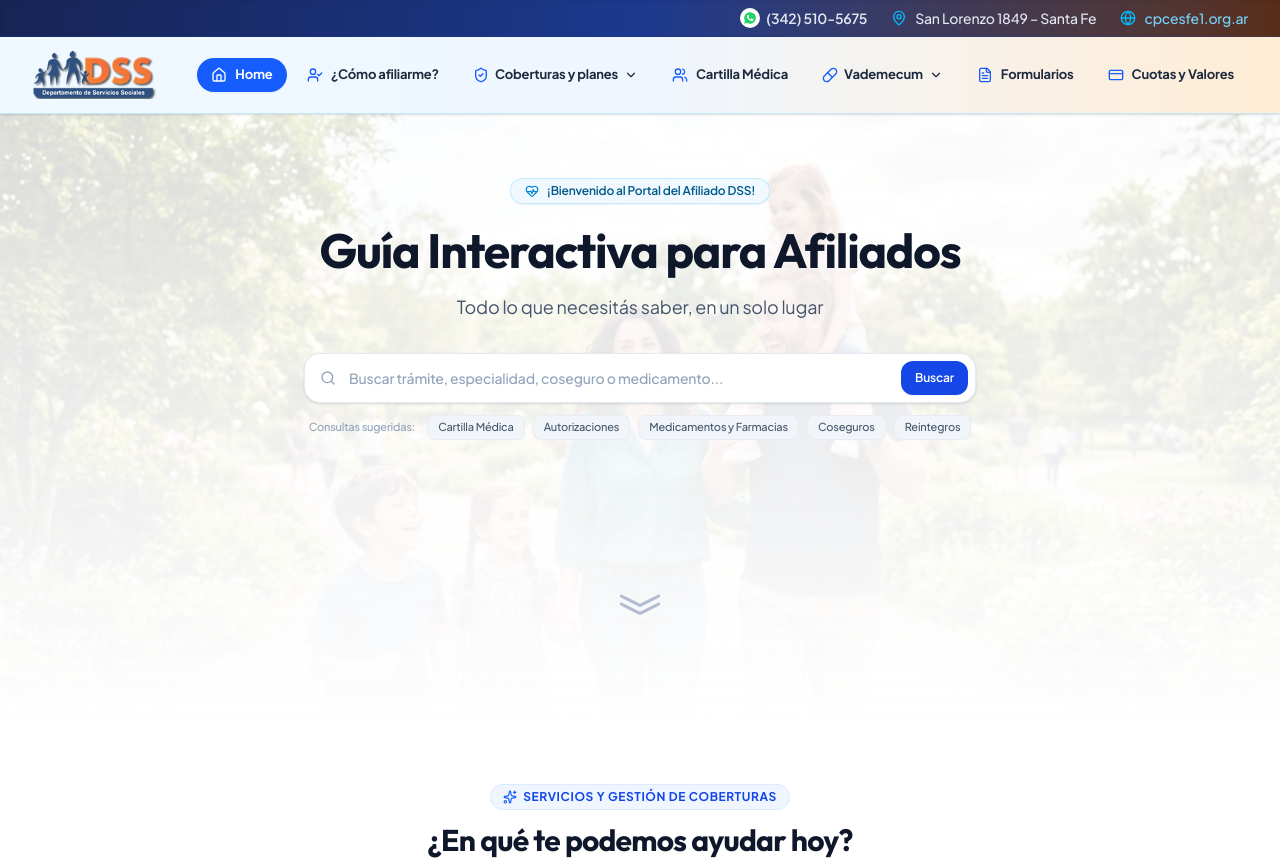
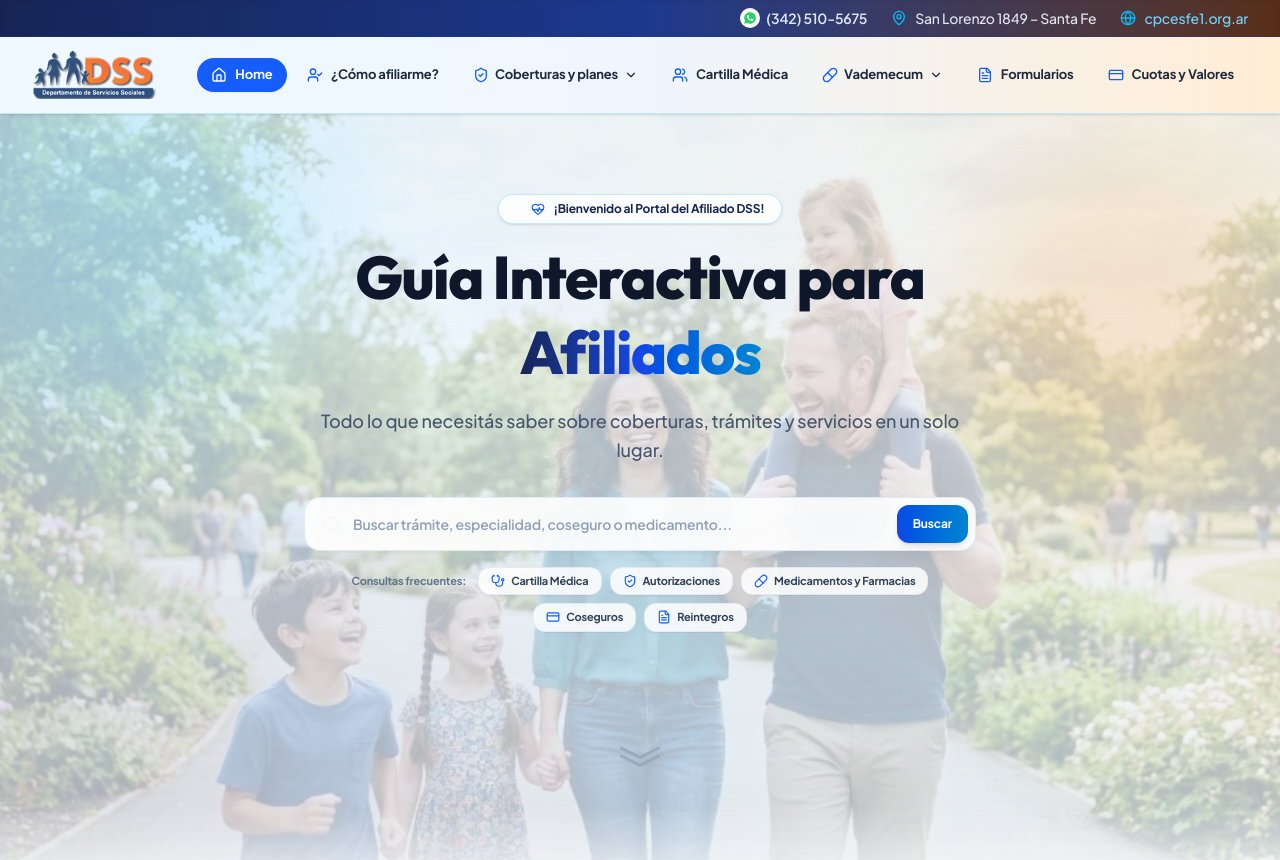
Before and after one commit to KarimServin/guia-interactiva-dss, a Next.js app: page / in a window 1280 px wide. Shown: the top 860 px of the page. Built offline with nearby package versions, Linux system fonts and the light colour scheme.

Commit message:
Upgrade HeroSection with rich color gradient overlay and glassmorphism styling

```diff
--- a/src/components/HeroSection.tsx
+++ b/src/components/HeroSection.tsx
@@ -1,7 +1,7 @@
 "use client";
 
 import React, { useState } from 'react';
-import { ShieldCheck, UserCheck, Users, Search, CreditCard, Sparkles, ArrowRight, ChevronDown, ChevronsDown, HeartPulse, Stethoscope, Pill, FileText } from 'lucide-react';
+import { Search, HeartPulse, Sparkles, ChevronRight, ShieldCheck, Stethoscope, Pill, FileText, CreditCard } from 'lucide-react';
 
 interface HeroSectionProps {
   searchQuery: string;
@@ -16,97 +16,103 @@ export const HeroSection: React.FC<HeroSectionProps> = ({
   onOpenCredential,
   onSelectCard,
 }) => {
-  const [openCard, setOpenCard] = useState<string | null>(null);
-
-  const toggleCard = (cardId: string) => {
-    setOpenCard(prev => prev === cardId ? null : cardId);
-  };
-
   const quickFilters = [
-    { label: 'Cartilla Médica', query: 'cartilla' },
-    { label: 'Autorizaciones', query: 'autorizar' },
-    { label: 'Medicamentos y Farmacias', query: 'farmacia' },
-    { label: 'Coseguros', query: 'coseguro' },
-    { label: 'Reintegros', query: 'reembolso' },
+    { label: 'Cartilla Médica', query: 'cartilla', icon: Stethoscope },
+    { label: 'Autorizaciones', query: 'autorizar', icon: ShieldCheck },
+    { label: 'Medicamentos y Farmacias', query: 'farmacia', icon: Pill },
+    { label: 'Coseguros', query: 'coseguro', icon: CreditCard },
+    { label: 'Reintegros', query: 'reembolso', icon: FileText },
   ];
 
   return (
-    <div className="py-12 sm:py-16 px-4 sm:px-6 lg:px-8 relative z-10">
-      {/* Subtle Background Image with Fade-Out Mask */}
+    <div className="relative overflow-hidden py-14 sm:py-20 px-4 sm:px-6 lg:px-8 z-10 bg-gradient-to-b from-sky-50/90 via-blue-50/50 to-slate-50">
+      {/* Background Hero Image with Soft Dual Overlay */}
       <div
-        className="absolute inset-0 z-0 opacity-15 bg-cover bg-center bg-no-repeat pointer-events-none"
+        className="absolute inset-0 z-0 opacity-25 bg-cover bg-center bg-no-repeat pointer-events-none mix-blend-multiply"
         style={{
           backgroundImage: "url('/hero-bg.webp')",
           backgroundPosition: "center 30%",
-          WebkitMaskImage: "linear-gradient(to bottom, rgba(0,0,0,1) 0%, rgba(0,0,0,0.5) 50%, rgba(0,0,0,0) 100%)",
-          maskImage: "linear-gradient(to bottom, rgba(0,0,0,1) 0%, rgba(0,0,0,0.5) 50%, rgba(0,0,0,0) 100%)"
         }}
-      ></div>
+      />
 
-      <div className="max-w-7xl mx-auto relative z-10">
+      {/* Rich Institutional Color Overlays for Depth & Elegance */}
+      <div className="absolute inset-0 z-0 bg-gradient-to-tr from-blue-900/10 via-sky-500/5 to-amber-500/10 pointer-events-none" />
+      <div className="absolute inset-x-0 bottom-0 h-24 bg-gradient-to-t from-slate-50 to-transparent pointer-events-none" />
+
+      {/* Decorative Ambient Light Orbs */}
+      <div className="pointer-events-none absolute -top-20 -left-20 w-96 h-96 rounded-full bg-sky-300/30 blur-3xl" />
+      <div className="pointer-events-none absolute top-10 right-0 w-80 h-80 rounded-full bg-orange-300/25 blur-3xl" />
+
+      <div className="max-w-4xl mx-auto relative z-10">
         {/* Main Title & Subtitle */}
         <div className="text-center max-w-3xl mx-auto mb-8">
-          <div className="inline-flex items-center gap-2 px-3.5 py-1 bg-sky-50 border border-sky-200/80 text-sky-800 text-xs font-semibold mb-4 rounded-full shadow-2xs">
-            <HeartPulse className="w-3.5 h-3.5 text-sky-600 animate-pulse" />
+          <div className="inline-flex items-center gap-2 px-4 py-1.5 bg-white/85 backdrop-blur-md border border-sky-200/80 text-blue-950 text-xs font-bold mb-4 rounded-full shadow-sm">
+            <span className="w-2 h-2 rounded-full bg-emerald-500 animate-ping" />
+            <HeartPulse className="w-3.5 h-3.5 text-blue-600" />
             <span>¡Bienvenido al Portal del Afiliado DSS!</span>
           </div>
-          <h1 className="font-heading text-3xl sm:text-5xl font-bold text-slate-900 tracking-tight leading-tight mb-3">
-            Guía Interactiva para Afiliados
+
+          <h1 className="font-heading text-3xl sm:text-5xl lg:text-6xl font-extrabold tracking-tight leading-tight mb-4 text-slate-900">
+            Guía Interactiva para <span className="bg-gradient-to-r from-blue-950 via-blue-700 to-sky-600 bg-clip-text text-transparent">Afiliados</span>
           </h1>
-          <p className="text-slate-600 text-base sm:text-lg font-normal max-w-2xl mx-auto leading-relaxed">
-            Todo lo que necesitás saber, en un solo lugar
+
+          <p className="text-slate-600 text-base sm:text-lg font-medium max-w-2xl mx-auto leading-relaxed">
+            Todo lo que necesitás saber sobre coberturas, trámites y servicios en un solo lugar.
           </p>
         </div>
 
-        {/* Global Search Bar */}
+        {/* Global Search Bar with Glassmorphism */}
         <div className="max-w-2xl mx-auto mb-10">
-          <div className="relative group mb-3">
-            <div className="absolute inset-y-0 left-0 pl-4 flex items-center pointer-events-none">
-              <Search className="w-4 h-4 text-slate-400 group-focus-within:text-blue-600 transition-colors" />
+          <div className="relative group mb-4">
+            <div className="absolute inset-y-0 left-0 pl-4.5 flex items-center pointer-events-none">
+              <Search className="w-5 h-5 text-slate-400 group-focus-within:text-blue-600 transition-colors" />
             </div>
             <input
               type="text"
               value={searchQuery}
               onChange={(e) => setSearchQuery(e.target.value)}
               placeholder="Buscar trámite, especialidad, coseguro o medicamento..."
-              className="w-full pl-11 pr-24 py-3.5 bg-white border border-slate-200/90 text-slate-900 placeholder-slate-400 text-sm font-medium rounded-2xl focus:outline-none focus:ring-2 focus:ring-blue-500/20 focus:border-blue-500 shadow-sm transition-all"
+              className="w-full pl-12 pr-28 py-4 bg-white/90 backdrop-blur-xl border border-slate-200/90 text-slate-900 placeholder-slate-400 text-sm font-semibold rounded-2xl focus:outline-none focus:ring-4 focus:ring-blue-500/15 focus:border-blue-500 shadow-lg shadow-blue-950/5 transition-all"
             />
             {searchQuery ? (
               <button
                 onClick={() => setSearchQuery('')}
-                className="absolute inset-y-2 right-2 px-3 bg-slate-100 hover:bg-slate-200 text-slate-700 text-xs rounded-xl font-semibold transition-colors"
+                className="absolute inset-y-2.5 right-2.5 px-3 bg-slate-100 hover:bg-slate-200 text-slate-700 text-xs rounded-xl font-bold transition-colors cursor-pointer"
               >
                 Limpiar
               </button>
             ) : (
-              <span className="absolute inset-y-2 right-2 px-3.5 py-1.5 bg-blue-700 hover:bg-blue-800 text-white text-xs rounded-xl font-semibold flex items-center pointer-events-none shadow-2xs">
+              <span className="absolute inset-y-2 right-2 px-4 py-2 bg-gradient-to-r from-blue-700 to-sky-600 hover:from-blue-800 hover:to-sky-700 text-white text-xs rounded-xl font-bold flex items-center shadow-md pointer-events-none transition-all">
                 Buscar
               </span>
             )}
           </div>
 
           {/* Quick Suggestion Chips */}
-          <div className="flex flex-wrap items-center justify-center gap-2 text-xs mb-6">
-            <span className="text-slate-400 font-medium text-[11px] mr-1">Consultas sugeridas:</span>
-            {quickFilters.map((chip) => (
+          <div className="flex flex-wrap items-center justify-center gap-2 text-xs mb-4">
+            <span className="text-slate-500 font-bold text-[11px] mr-1">Consultas frecuentes:</span>
+            {quickFilters.map((chip) => {
+              const ChipIcon = chip.icon;
+              const isSelected = searchQuery === chip.query;
+              return (
                 <button
                   key={chip.query}
                   onClick={() => setSearchQuery(chip.query)}
-                className={`px-2.5 py-1 rounded-lg text-[11px] font-medium transition-all ${
-                  searchQuery === chip.query
-                    ? 'bg-blue-600 text-white shadow-2xs'
-                    : 'bg-slate-100 text-slate-600 hover:bg-sky-50 hover:text-sky-700 border border-slate-200/60'
+                  className={`px-3 py-1.5 rounded-xl text-[11px] font-bold transition-all flex items-center gap-1.5 cursor-pointer ${
+                    isSelected
+                      ? 'bg-blue-700 text-white shadow-sm scale-105'
+                      : 'bg-white/85 hover:bg-white text-slate-700 hover:text-blue-800 border border-slate-200/80 shadow-2xs hover:shadow-xs'
                   }`}
                 >
-                {chip.label}
+                  <ChipIcon className={`w-3.5 h-3.5 ${isSelected ? 'text-white' : 'text-blue-600'}`} />
+                  <span>{chip.label}</span>
                 </button>
-            ))}
+              );
+            })}
           </div>
 
-
-
-          {/* Minimalist Wide-Angle Double Scroll Down Arrow */}
-          <div className="flex justify-center pt-20 sm:pt-32 pb-6 -mb-6 sm:-mb-8">
+          {/* Minimalist Double Scroll Arrow */}
+          <div className="flex justify-center pt-16 sm:pt-24 pb-4 -mb-6">
             <button
               onClick={() => {
                 const el = document.getElementById('servicios');
```
Lines whose indentation alone changed are shown as unchanged.
